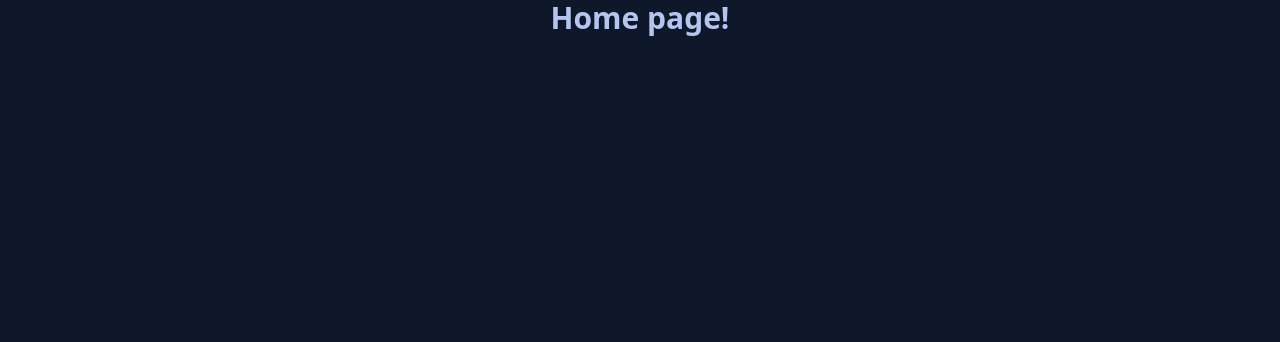
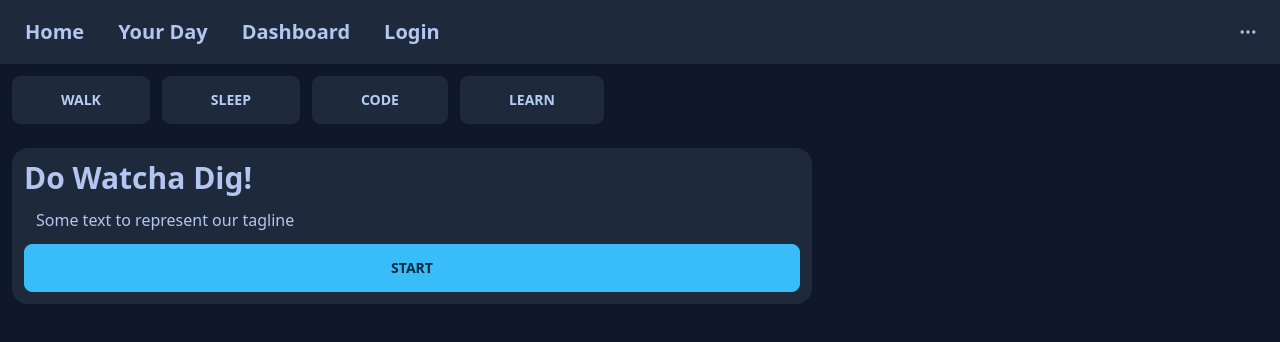
Before and after one commit to Nghia314/new5hark, a React (Create React App) app in the folder client/: page / in a window 1280 px wide. Shown: the top 342 px of the page. Built offline with nearby package versions, Linux system fonts and the light colour scheme.

Commit message:
Added homepage content

```diff
--- a/client/src/App.jsx
+++ b/client/src/App.jsx
@@ -1,5 +1,4 @@
 import React from "react";
-
 import { BrowserRouter, Routes, Route } from 'react-router-dom';
 // Pages
 import Home from "./pages/Home";
@@ -7,24 +6,22 @@ import Login from "./pages/Login";
 import YourDay from "./pages/YourDay";
 import Dashboard from "./pages/Dashboard";
 // Components
-// import Navbar from "./components/Navbar";
+import Navbar from "./components/Navbar";
 
 function App() {
   return (
     <BrowserRouter>
+      <Navbar />
       <Routes>
         <Route path='/' element={<Home/>}/>
         <Route path='/login' element={<Login/>}/>
-        <Route path='/YourDay' element={
-          <YourDay/>
-          }/>
+        <Route path='/YourDay' element={<YourDay/>}/>
         <Route path='/Dashboard' element={<Dashboard/>}/>
         <Route path='*' element={
-          <h1 className="text-center text-3xl font-bold">Wrong Route!</h1>
+          <h1 className="text-center text-3xl font-bold">404 Wrong Route!</h1>
         }/>
       </Routes>
     </BrowserRouter>
-
   );
 }
 
--- a/client/src/components/Navbar.jsx
+++ b/client/src/components/Navbar.jsx
@@ -2,9 +2,19 @@ import React from "react";
 
 function Navbar() {
   return (
-    <>
-    <h1 className="text-center text-3xl font-bold">NAV BAR</h1>
-  </>
+<div className="navbar bg-neutral">
+  <div className="flex-1">
+    <a className="btn btn-ghost normal-case text-xl">Home</a>
+    <a className="btn btn-ghost normal-case text-xl">Your Day</a>
+    <a className="btn btn-ghost normal-case text-xl">Dashboard</a>
+    <a className="btn btn-ghost normal-case text-xl">Login</a>
+  </div>
+  <div className="flex-none">
+    <button className="btn btn-square btn-ghost">
+      <svg xmlns="http://www.w3.org/2000/svg" fill="none" viewBox="0 0 24 24" className="inline-block w-5 h-5 stroke-current"><path stroke-linecap="round" stroke-linejoin="round" stroke-width="2" d="M5 12h.01M12 12h.01M19 12h.01M6 12a1 1 0 11-2 0 1 1 0 012 0zm7 0a1 1 0 11-2 0 1 1 0 012 0zm7 0a1 1 0 11-2 0 1 1 0 012 0z"></path></svg>
+    </button>
+  </div>
+</div>
   );
 }
 
--- a/client/src/pages/Home.jsx
+++ b/client/src/pages/Home.jsx
@@ -1,9 +1,33 @@
 import React from "react";
 
 function Home() {
+  const wordList = [
+    "Walk",
+    "Sleep",
+    "Code",
+    "Learn"
+  ];
+
+  // <button className="btn btn-neutral px-12">Walk</button>
+
   return (
     <>
-      <h1 className="text-center text-3xl font-bold">Home page!</h1>
+    <div className="p-3">
+        <div className="flex flex-wrap gap-3">
+          <button className="btn btn-neutral px-12">Walk</button>
+          <button className="btn btn-neutral px-12">Sleep</button>
+          <button className="btn btn-neutral px-12">Code</button>
+          <button className="btn btn-neutral px-12">Learn</button>
+        </div>
+    </div>
+    <div className="relative">
+      <div className="sticky top-0 card bg-neutral max-w-[50rem] m-3 p-3">
+        <h1 className="card-title text-3xl font-bold text-center">Do Watcha Dig!</h1>
+        <p className="p-3">Some text to represent our tagline</p>
+
+        <a className="btn btn-primary" href="#">START</a>
+      </div>
+    </div>
     </>
   );
 }
```
Also changed, not shown: client/src/pages/Dashboard.jsx (line endings or trailing spaces), client/src/pages/Login.jsx (line endings or trailing spaces), client/src/pages/YourDay.jsx (line endings or trailing spaces).
